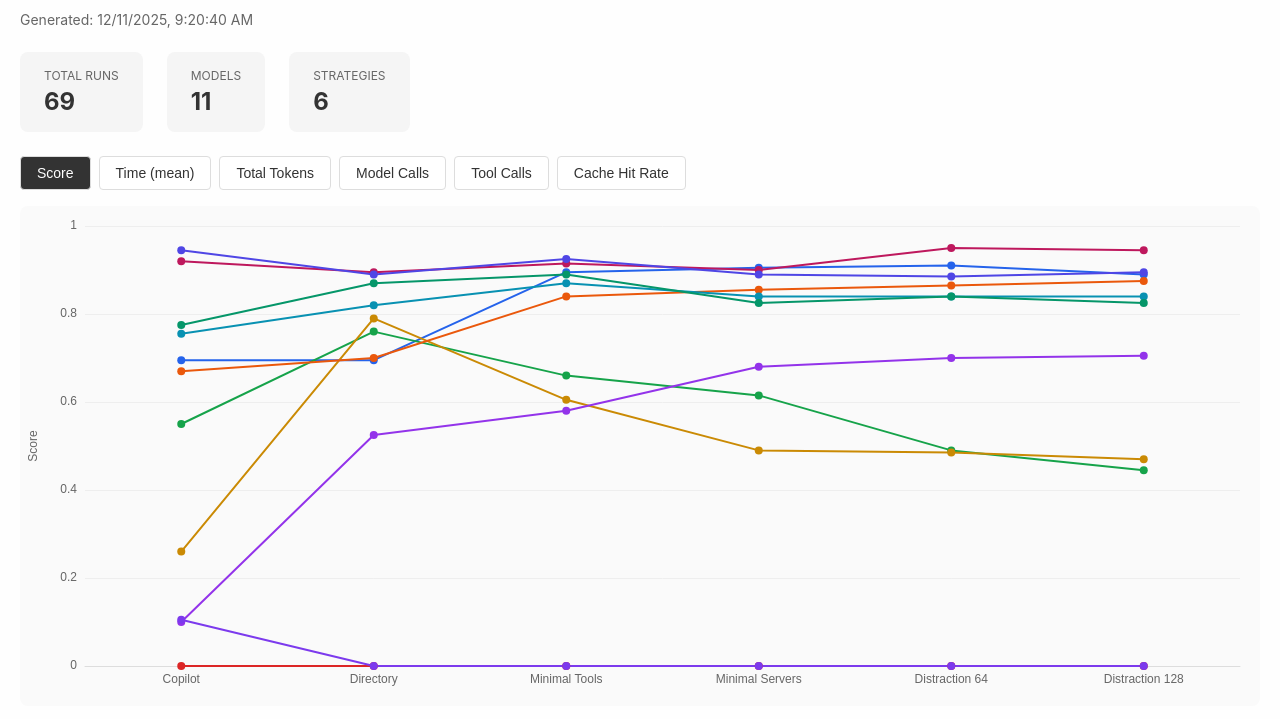
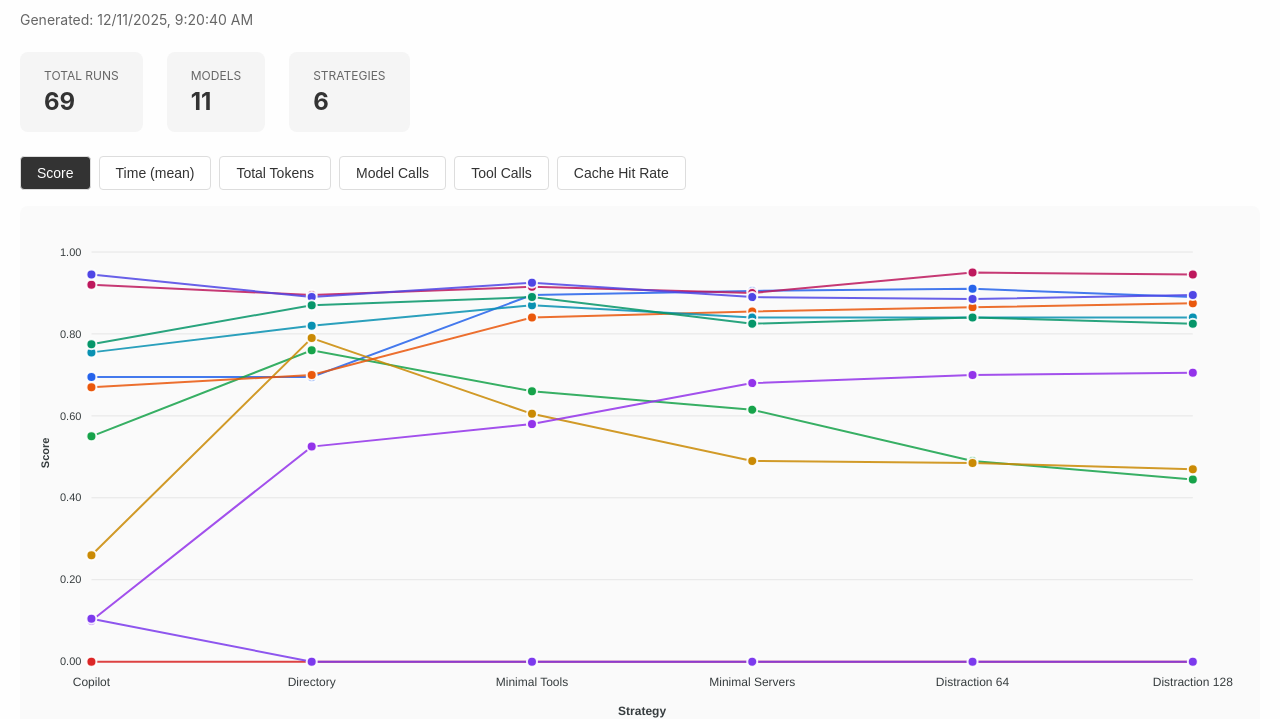
Before and after one commit to geelen/progressivemcpbench, an Astro site in the folder report/: page / in a window 1280 px wide. Shown: the part 83-802 px from the top of the page. Built offline with nearby package versions, Linux system fonts and the light colour scheme; Astro itself is replaced by a stand-in of ours.

Commit message:
Switch to ApexCharts for benchmark chart

```diff
--- a/report/package.json
+++ b/report/package.json
@@ -10,8 +10,10 @@
   },
   "dependencies": {
     "@astrojs/solid-js": "^5.1.3",
+    "apexcharts": "^5.3.6",
     "astro": "^5.16.5",
     "echarts": "^6.0.0",
+    "solid-apexcharts": "^0.6.0",
     "solid-js": "^1.9.10"
   }
 }
--- a/report/src/components/BenchmarkChart.tsx
+++ b/report/src/components/BenchmarkChart.tsx
@@ -1,5 +1,4 @@
 import { createSignal, createMemo, createEffect, onMount, onCleanup, For } from "solid-js";
-import * as echarts from "echarts";
 import type { RunSummary, ModelConfig, StrategyConfig } from "../types/report";
 
 interface Props {
@@ -14,23 +13,23 @@ interface MetricDef {
   key: MetricKey;
   label: string;
   getValue: (run: RunSummary) => number | null;
-  format: (v: number | null) => string;
-  unit?: string;
+  format: (v: number) => string;
+  yAxisFormat?: (v: number) => string;
 }
 
 const MODEL_COLORS = [
-  "#2563eb",
-  "#dc2626",
-  "#16a34a",
-  "#ca8a04",
-  "#9333ea",
-  "#ea580c",
-  "#0891b2",
-  "#be185d",
-  "#4f46e5",
-  "#059669",
-  "#7c3aed",
-  "#d97706",
+  "#2563eb", // blue
+  "#dc2626", // red
+  "#16a34a", // green
+  "#ca8a04", // yellow
+  "#9333ea", // purple
+  "#ea580c", // orange
+  "#0891b2", // cyan
+  "#be185d", // pink
+  "#4f46e5", // indigo
+  "#059669", // emerald
+  "#7c3aed", // violet
+  "#d97706", // amber
 ];
 
 const METRICS: MetricDef[] = [
@@ -38,55 +37,58 @@ const METRICS: MetricDef[] = [
     key: "score",
     label: "Score",
     getValue: (r) => r.score.mean,
-    format: (v) => (v === null ? "—" : v.toFixed(3)),
+    format: (v) => v.toFixed(3),
   },
   {
     key: "time",
     label: "Time (mean)",
     getValue: (r) => r.time.totalMean,
     format: (v) => {
-      if (v === null) return "—";
       if (v < 1) return `${(v * 1000).toFixed(0)}ms`;
       if (v < 60) return `${v.toFixed(1)}s`;
       return `${(v / 60).toFixed(1)}m`;
     },
-    unit: "s",
+    yAxisFormat: (v) => `${v.toFixed(1)}s`,
   },
   {
     key: "totalTokens",
     label: "Total Tokens",
     getValue: (r) => r.tokens.totalSum,
     format: (v) => {
-      if (v === null || v === 0) return "0";
       if (v < 1000) return v.toString();
       if (v < 1_000_000) return `${(v / 1000).toFixed(1)}K`;
       return `${(v / 1_000_000).toFixed(2)}M`;
+    },
+    yAxisFormat: (v) => {
+      if (v < 1000) return v.toString();
+      if (v < 1_000_000) return `${(v / 1000).toFixed(0)}K`;
+      return `${(v / 1_000_000).toFixed(1)}M`;
     },
   },
   {
     key: "modelCalls",
     label: "Model Calls",
     getValue: (r) => r.calls.modelCalls,
-    format: (v) => (v === null ? "—" : v.toString()),
+    format: (v) => v.toString(),
   },
   {
     key: "toolCalls",
     label: "Tool Calls",
     getValue: (r) => r.calls.toolCalls,
-    format: (v) => (v === null ? "—" : v.toString()),
+    format: (v) => v.toString(),
   },
   {
     key: "cacheHit",
     label: "Cache Hit Rate",
-    getValue: (r) => (r.cache.openaiHitRate !== null ? r.cache.openaiHitRate * 100 : null),
-    format: (v) => (v === null ? "—" : `${v.toFixed(1)}%`),
-    unit: "%",
+    getValue: (r) => r.cache.openaiHitRate,
+    format: (v) => `${(v * 100).toFixed(1)}%`,
+    yAxisFormat: (v) => `${(v * 100).toFixed(0)}%`,
   },
 ];
 
 export default function BenchmarkChart(props: Props) {
-  let containerRef: HTMLDivElement | undefined;
-  let chartInstance: echarts.ECharts | null = null;
+  let chartContainer: HTMLDivElement | undefined;
+  let chartInstance: any = null;
 
   const [selectedMetric, setSelectedMetric] = createSignal<MetricKey>("score");
   const [hiddenModels, setHiddenModels] = createSignal<Set<string>>(new Set());
@@ -119,11 +121,12 @@ export default function BenchmarkChart(props: Props) {
     return METRICS.find((m) => m.key === selectedMetric())!;
   });
 
-  const chartOption = createMemo(() => {
+  const getChartOptions = () => {
+    const metric = currentMetric();
     const strategies = sortedStrategies();
     const models = sortedModels().filter((m) => !hiddenModels().has(m.id));
     const runMap = runsByModelStrategy();
-    const metric = currentMetric();
+    const colors = models.map((m) => modelColorMap().get(m.id)!);
 
     const series = models.map((model) => {
       const data = strategies.map((strat) => {
@@ -134,119 +137,87 @@ export default function BenchmarkChart(props: Props) {
 
       return {
         name: model.displayName,
-        type: "line" as const,
         data,
-        smooth: false,
-        symbol: "circle",
-        symbolSize: 8,
-        lineStyle: {
-          width: 2,
-          color: modelColorMap().get(model.id),
-        },
-        itemStyle: {
-          color: modelColorMap().get(model.id),
-        },
-        emphasis: {
-          focus: "series" as const,
-          itemStyle: {
-            borderWidth: 2,
-            borderColor: "#fff",
-          },
-        },
       };
     });
 
     return {
-      backgroundColor: "transparent",
-      grid: {
-        left: 60,
-        right: 20,
-        top: 20,
-        bottom: 40,
-      },
-      tooltip: {
-        trigger: "axis" as const,
-        backgroundColor: "rgba(255, 255, 255, 0.95)",
-        borderColor: "#ddd",
-        borderWidth: 1,
-        textStyle: {
-          color: "#333",
+      chart: {
+        type: "line" as const,
+        height: 500,
+        toolbar: {
+          show: false,
         },
-        formatter: (params: { seriesName: string; value: number | null; color: string }[]) => {
-          if (!Array.isArray(params) || params.length === 0) return "";
-          const lines = params
-            .filter((p) => p.value !== null && p.value !== undefined)
-            .map(
-              (p) =>
-                `<span style="display:inline-block;width:10px;height:10px;border-radius:2px;background:${p.color};margin-right:6px;"></span>${p.seriesName}: <strong>${metric.format(p.value)}</strong>`
-            );
-          return lines.join("<br/>");
+        zoom: {
+          enabled: false,
+        },
+        animations: {
+          enabled: false,
         },
       },
-      xAxis: {
-        type: "category" as const,
-        data: strategies.map((s) => s.displayName),
-        axisLine: {
-          lineStyle: { color: "#ddd" },
-        },
-        axisTick: {
-          lineStyle: { color: "#ddd" },
-        },
-        axisLabel: {
-          color: "#666",
-        },
+      colors,
+      stroke: {
+        width: 2,
+        curve: "straight" as const,
       },
-      yAxis: {
-        type: "value" as const,
-        name: metric.label,
-        nameLocation: "middle" as const,
-        nameGap: 45,
-        nameTextStyle: {
-          color: "#666",
-        },
-        min: selectedMetric() === "score" ? 0 : undefined,
-        max: selectedMetric() === "score" ? 1 : undefined,
-        axisLine: {
-          show: false,
-        },
-        axisTick: {
-          show: false,
-        },
-        axisLabel: {
-          color: "#666",
-        },
-        splitLine: {
-          lineStyle: {
-            color: "#eee",
-          },
+      markers: {
+        size: 5,
+        hover: {
+          size: 7,
         },
       },
       series,
+      xaxis: {
+        categories: strategies.map((s) => s.displayName),
+        title: {
+          text: "Strategy",
+        },
+      },
+      yaxis: {
+        title: {
+          text: metric.label,
+        },
+        min: metric.key === "score" || metric.key === "cacheHit" ? 0 : undefined,
+        max: metric.key === "score" || metric.key === "cacheHit" ? 1 : undefined,
+        labels: {
+          formatter: metric.yAxisFormat || ((v: number) => (typeof v === "number" ? v.toFixed(2) : v)),
+        },
+      },
+      tooltip: {
+        shared: true,
+        intersect: false,
+        y: {
+          formatter: (v: number) => (v !== null && v !== undefined ? metric.format(v) : "—"),
+        },
+      },
+      legend: {
+        show: false,
+      },
+      grid: {
+        borderColor: "#e5e5e5",
+      },
     };
+  };
+
+  onMount(async () => {
+    const ApexCharts = (await import("apexcharts")).default;
+    if (chartContainer) {
+      chartInstance = new ApexCharts(chartContainer, getChartOptions());
+      chartInstance.render();
+    }
   });
 
-  onMount(() => {
-    if (!containerRef) return;
-
-    chartInstance = echarts.init(containerRef);
-    chartInstance.setOption(chartOption());
-
-    const resizeObserver = new ResizeObserver(() => {
-      chartInstance?.resize();
-    });
-    resizeObserver.observe(containerRef);
-
-    onCleanup(() => {
-      resizeObserver.disconnect();
-      chartInstance?.dispose();
+  onCleanup(() => {
+    if (chartInstance) {
+      chartInstance.destroy();
       chartInstance = null;
-    });
+    }
   });
 
   createEffect(() => {
-    const option = chartOption();
+    const options = getChartOptions();
     if (chartInstance) {
-      chartInstance.setOption(option, { notMerge: true });
+      chartInstance.updateOptions(options);
     }
   });
 
@@ -293,13 +264,15 @@ export default function BenchmarkChart(props: Props) {
       </div>
 
       <div
-        ref={containerRef}
         style={{
-          height: "500px",
           background: "#fafafa",
           "border-radius": "8px",
+          padding: "16px",
+          "min-height": "532px",
         }}
-      />
+      >
+        <div ref={chartContainer}></div>
+      </div>
 
       <div
         style={{
@@ -310,7 +283,9 @@ export default function BenchmarkChart(props: Props) {
           "align-items": "center",
         }}
       >
-        <span style={{ "font-size": "12px", color: "#666", "margin-right": "4px" }}>Models:</span>
+        <span style={{ "font-size": "12px", color: "#666", "margin-right": "4px" }}>
+          Models:
+        </span>
         <For each={sortedModels()}>
           {(model) => (
             <button
@@ -335,7 +310,7 @@ export default function BenchmarkChart(props: Props) {
                   "border-radius": "2px",
                   background: modelColorMap().get(model.id),
                 }}
-              />
+              ></span>
               {model.displayName}
             </button>
           )}
```
Also changed, not shown: pnpm-lock.yaml.
